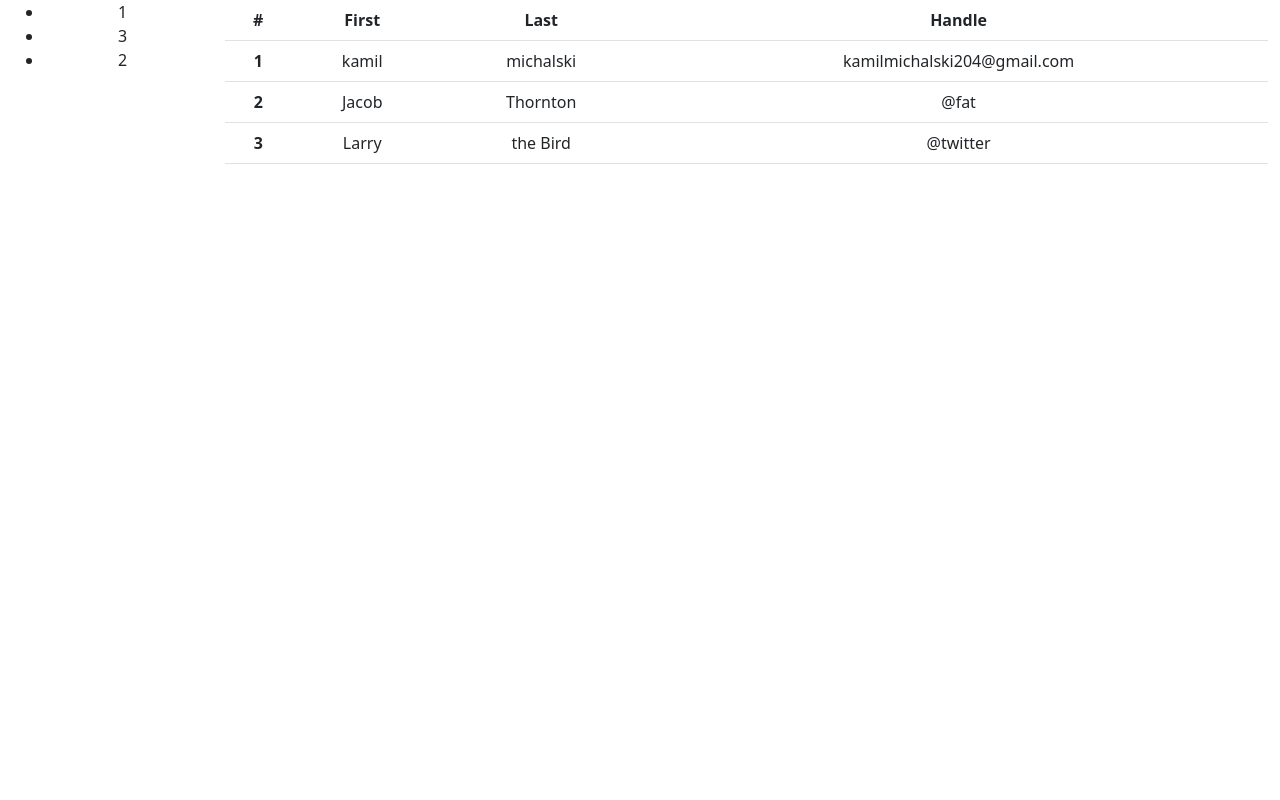
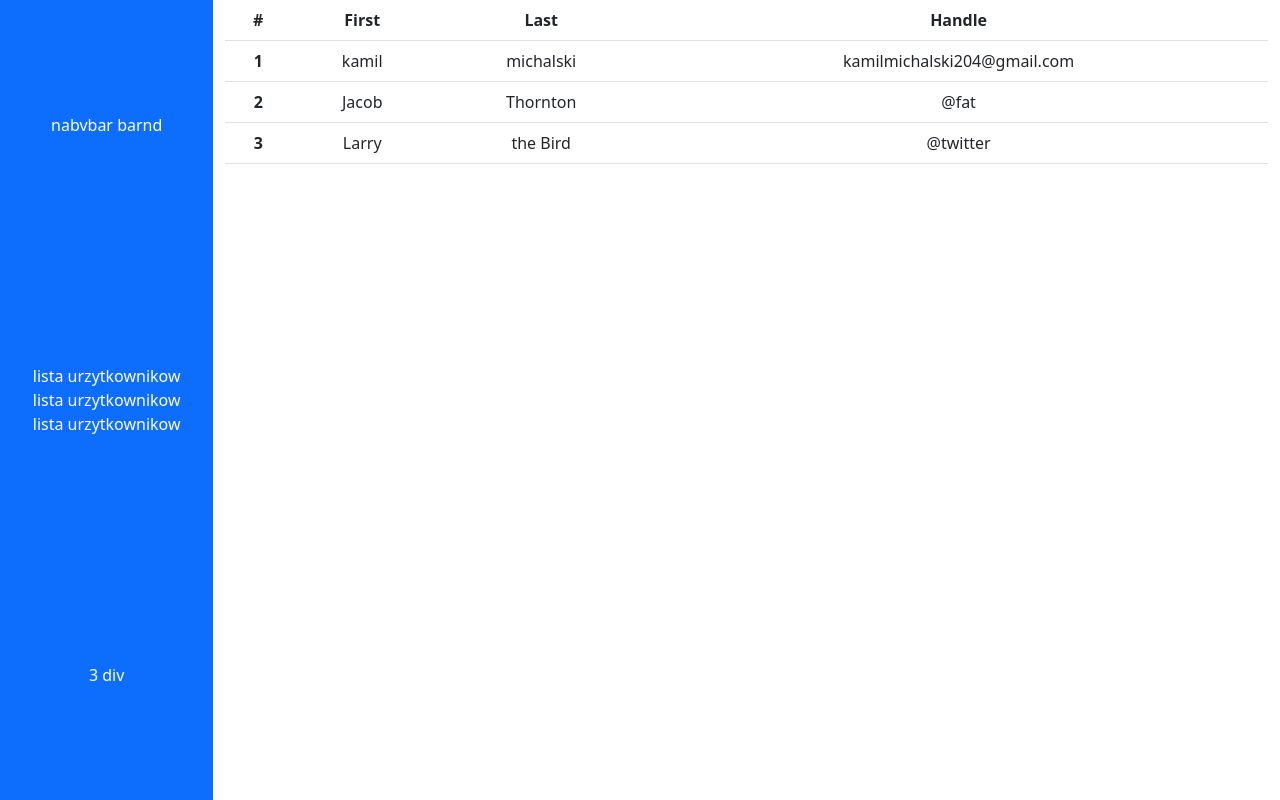
Before and after one commit to jajla/testowe, a plain HTML site: page index.html in a window 1280 px wide. Drawn offline with nearby package versions, Linux system fonts and the light colour scheme.

Commit message:
koncowka

```diff
--- a/index.html
+++ b/index.html
@@ -1,24 +1,37 @@
 <!doctype html>
-<html lang="en">
+<html lang="pl">
   <head>
     <meta charset="utf-8">
     <meta name="viewport" content="width=device-width, initial-scale=1">
     <title>Bootstrap demo</title>
     <link href="https://cdn.jsdelivr.net/npm/bootstrap@5.2.1/dist/css/bootstrap.min.css" rel="stylesheet" integrity="sha384-iYQeCzEYFbKjA/T2uDLTpkwGzCiq6soy8tYaI1GyVh/UjpbCx/TYkiZhlZB6+fzT" crossorigin="anonymous">
-
+<style>
+  body{
+    height: 100vh;
+  }
+  .col-lg-2{
+    height: 100vh;
+  }
+</style>
   </head>
   <body>
-    <div class="container-fluid text-center ">
+    <div class="container-fluid">
       <div class="row">
-        <div class="col-md-6 col-lg-2 col-sm-1">
-          <ul>
-            <li>1</li>
-            <li>3</li>
-            <li>2</li>
-          </ul>
-        </div>
-        <div class="col-md-6 col-lg-10 col-sm-10 ">
-          <table class="table">
+        <div class="col-lg-2 d-flex align-items-center flex-column justify-content-around bg-primary text-white">
+ <div>nabvbar barnd</div>
+ <div>
+  <a class="nav-link" href="">lista urzytkownikow</a>
+
+  <a class="nav-link" href="">lista urzytkownikow</a>
+  <a class="nav-link" href="">lista urzytkownikow</a>
+
+
+</div>
+ <div>3 div</div>
+          </div>
+
+        <div class="col-lg-10 ">
+          <table class="table text-center" >
             <thead>
               <tr>
                 <th scope="col">#</th>
```
